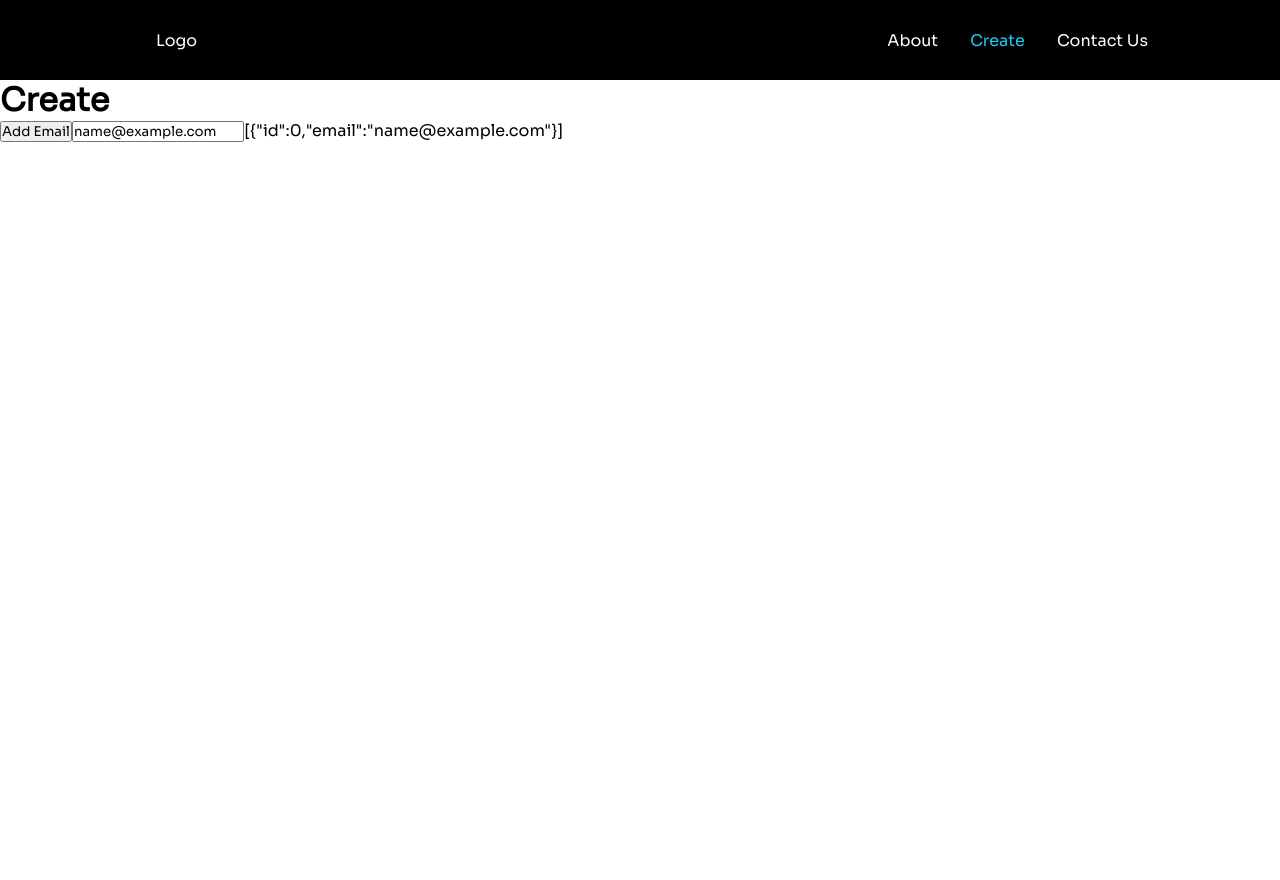
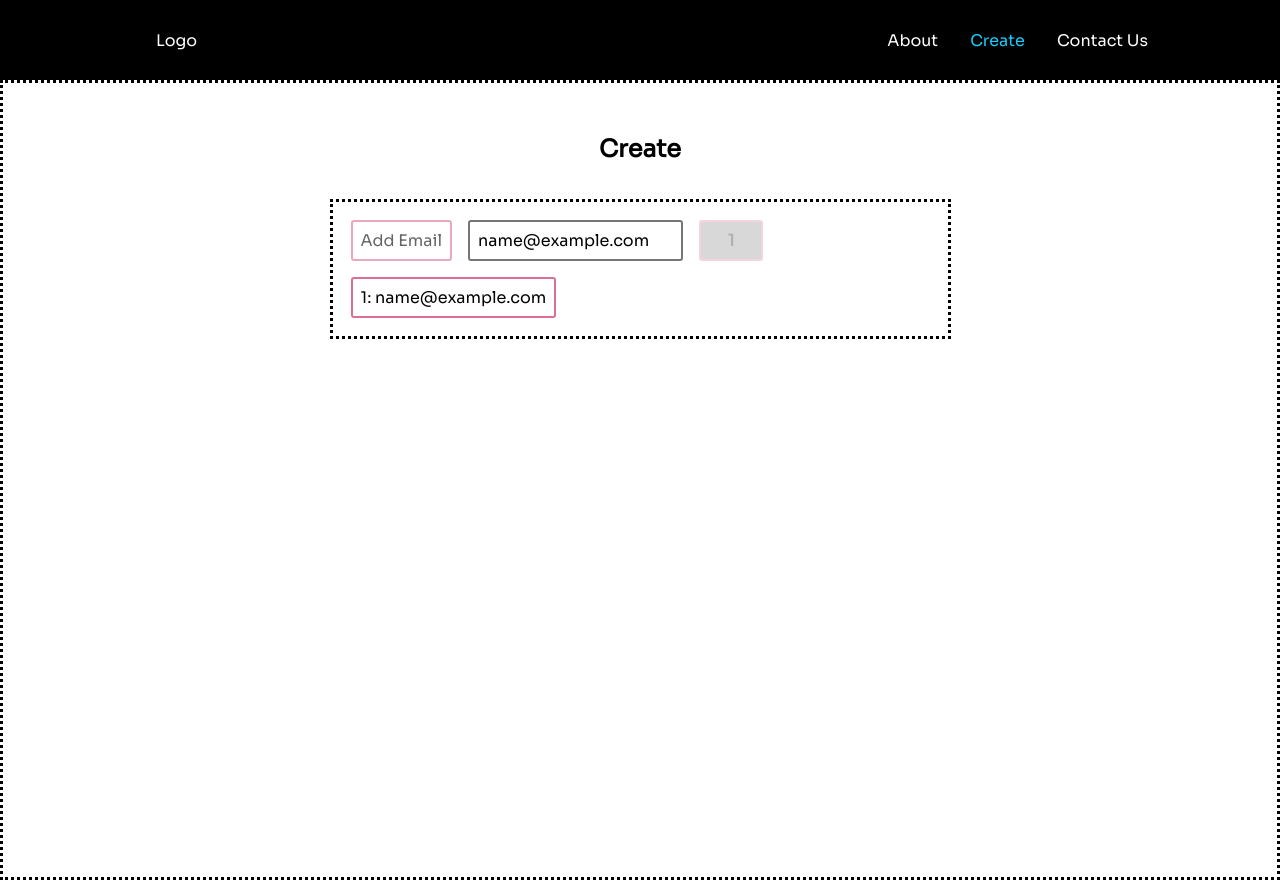
Before and after one commit to alex-straw/zk-broadcasting-app-frontend, a React (Create React App) app: page /create in a window 1280 px wide. Both pictures are taken after typing "name@example.com" into the empty fields and a click on the button "Add Email". Before the commit the page ends 800 px from the top, so only its background shows below. Built offline with nearby package versions, Linux system fonts and the light colour scheme.

Commit message:
create page inputs looking reasonable

```diff
--- /dev/null
+++ b/src/component-styles/generic-styles.js
@@ -0,0 +1,54 @@
+import styled from 'styled-components';
+
+export const Input = styled.input`
+    font-size: 1em;
+    padding: 0.5em;
+    margin: 0.5em;
+    color: #000;
+    border-style: solid;
+    border-radius: 3px;
+`;
+
+export const Button = styled.button`
+  /* Adapt the colors based on primary prop */
+    font-size: 1em;
+    margin: 0.5em;
+    padding: 0.5em;
+    border: 2px solid palevioletred;
+    border-radius: 3px;
+    background: white;
+    opacity: 0.6;
+    transition: 0.3s;
+
+    &:hover {
+        background-color: palevioletred;
+        opacity: 1;
+    }
+`;
+
+export const TextBox = styled.h2`
+    font-size: 1em;
+    margin: 0.5em;
+    padding: 0.5em;
+    border: 2px solid palevioletred;
+    border-radius: 3px;
+    opacity: 0.3;
+    background: grey;
+    display: inline-block;
+    width: 5vw;
+    /* width: 50px; */
+    text-align: center;
+`
+
+export const EmailCard = styled.div`
+    font-size: 1em;
+    margin: 0.5em;
+    padding: 0.5em;
+    border: 2px solid palevioletred;
+    border-radius: 3px;
+    background: white;
+    display: inline-block;
+    width: flex;
+    /* width: 50px; */
+    text-align: center;
+`
--- /dev/null
+++ b/src/component-styles/layout-styles.js
@@ -0,0 +1,23 @@
+import styled from 'styled-components';
+
+export const Wrapper = styled.section`
+    padding: 1em;
+    background: white;
+    border: dotted;
+    margin: 5;
+    width: 100%;
+    height: 100vh;
+`;
+
+export const Title = styled.h1`
+    font-size: 1.5em;
+    text-align: center;
+    line-height: 100px;
+`;
+
+export const CenterComponent = styled.section`
+    margin: auto;
+    width: 50%;
+    padding: 10px;
+    border: dotted;
+`
--- a/src/components/CreateForm/index.js
+++ b/src/components/CreateForm/index.js
@@ -1,29 +1,40 @@
 import React, { useCallback, useState } from "react";
+import { Button, Input, TextBox, EmailCard} from "../../component-styles/generic-styles"
 
+const emailCard = (item, index) => {
+    return(
+            <EmailCard key={index}>
+                <div> {index}: {item} </div>
+            </EmailCard>
+    )
+}
 
 const CreateForm = () => {
 
-    //let poolMembers = {}
-    const [email, setEmail] = useState("email");
+    const [memberEmail, setMemberEmail] = useState("email");
     const [idCount, setIdCount] = useState(0);
     const [poolMembers, setPoolMembers] = useState([]);
+    const emailList = poolMembers.map((item, index) => emailCard(item, index+1));
 
     function handleClick() {
         setIdCount(idCount +1);
-        setPoolMembers(poolMembers.concat({'id': idCount, 'email': email}))
+        setPoolMembers(poolMembers.concat(memberEmail));
+        setMemberEmail("");
     }
 
     return (
         <div>
-            <button onClick = {handleClick}> Add Email </button>
-            <input
+            <Button onClick = {handleClick}> Add Email </Button>
+            <Input
                 type="text"
                 placeholder="example@gmail.com"
                 name="email"
-                onChange={(e) => setEmail(e.target.value)}
-            ></input>
-
-            {JSON.stringify(poolMembers)}
+                onChange={(e) => setMemberEmail(e.target.value)}
+            ></Input>
+            <TextBox>
+                {idCount}
+            </TextBox>
+            {emailList}
         </div>
     );
 };
--- a/src/components/Navbar/index.js
+++ b/src/components/Navbar/index.js
@@ -5,7 +5,7 @@ import {
   NavMenu,
   // NavBtn,
   // NavBtnLink
-} from './NavbarElements';
+} from '../../component-styles/navbar-styles';
 
 const Navbar = () => {
   return (
--- a/src/pages/about.js
+++ b/src/pages/about.js
@@ -1,17 +1,11 @@
 import React from 'react';
+import { Wrapper, Title } from "../component-styles/layout-styles"
 
 const About = () => {
   return (
-    <div
-      style={{
-        display: 'flex',
-        justifyContent: 'center',
-        alignItems: 'center',
-        height: '90vh'
-      }}
-    >
-      <h1>About</h1>
-    </div>
+    <Wrapper>
+        <Title> About </Title>
+    </Wrapper>
   );
 };
 
--- a/src/pages/create.js
+++ b/src/pages/create.js
@@ -1,19 +1,16 @@
 import React from 'react';
 import CreateForm from '../components/CreateForm';
+import { Wrapper, Title, CenterComponent } from "../component-styles/layout-styles"
+
 
 const Create = () => {
   return (
-    <div
-      style={{
-        display: 'flex-wrap',
-        justifyContent: 'center',
-        alignItems: 'center',
-        height: '40vh'
-      }}
-      >
-      <h1>Create</h1>
-      <CreateForm/>
-    </div>
+    <Wrapper>
+        <Title> Create </Title>
+        <CenterComponent>
+            <CreateForm/>
+        </CenterComponent>
+    </Wrapper>
   );
 };
 
```
Also changed, not shown: src/component-styles/navbar-styles.js (renamed from src/components/Navbar/NavbarElements.js).
